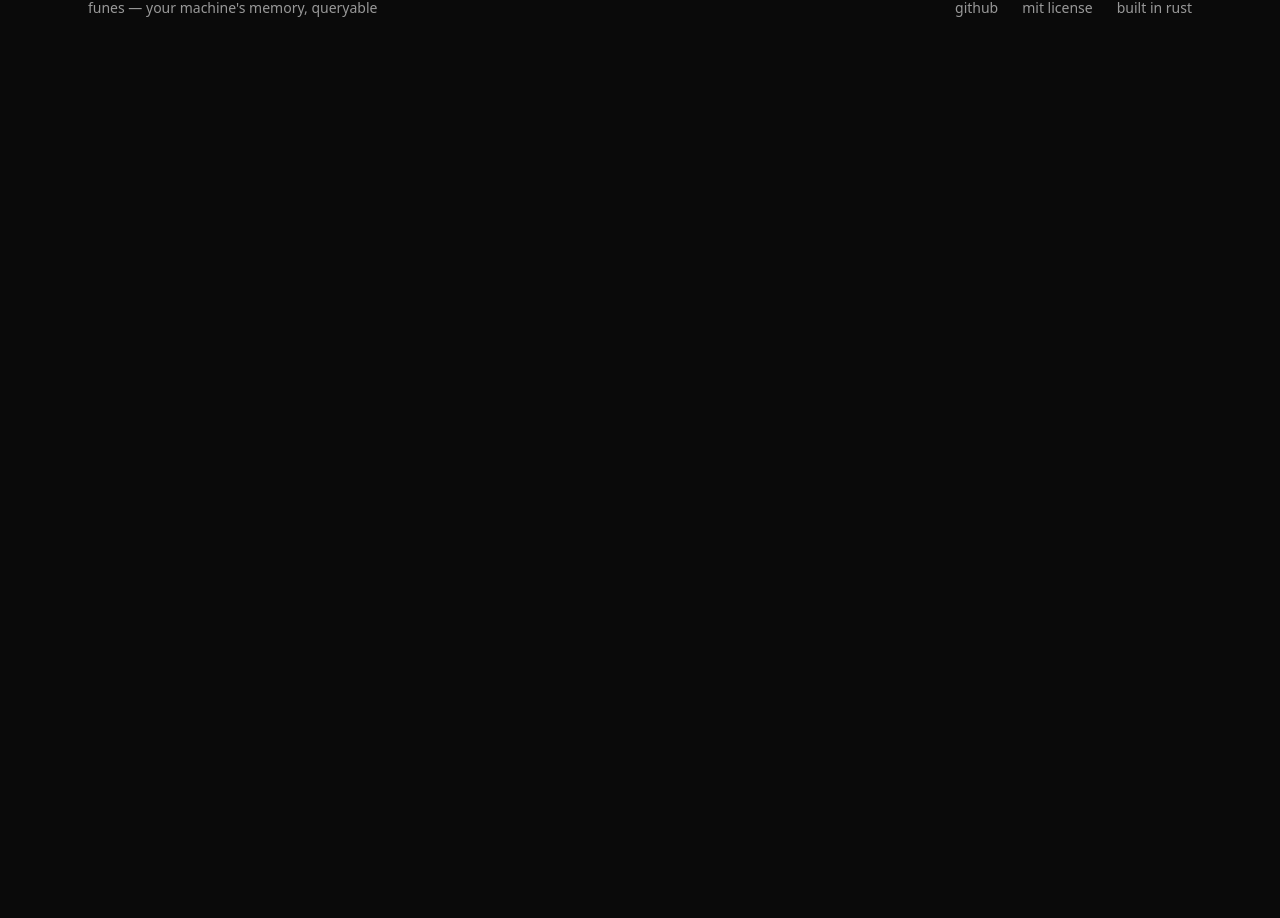
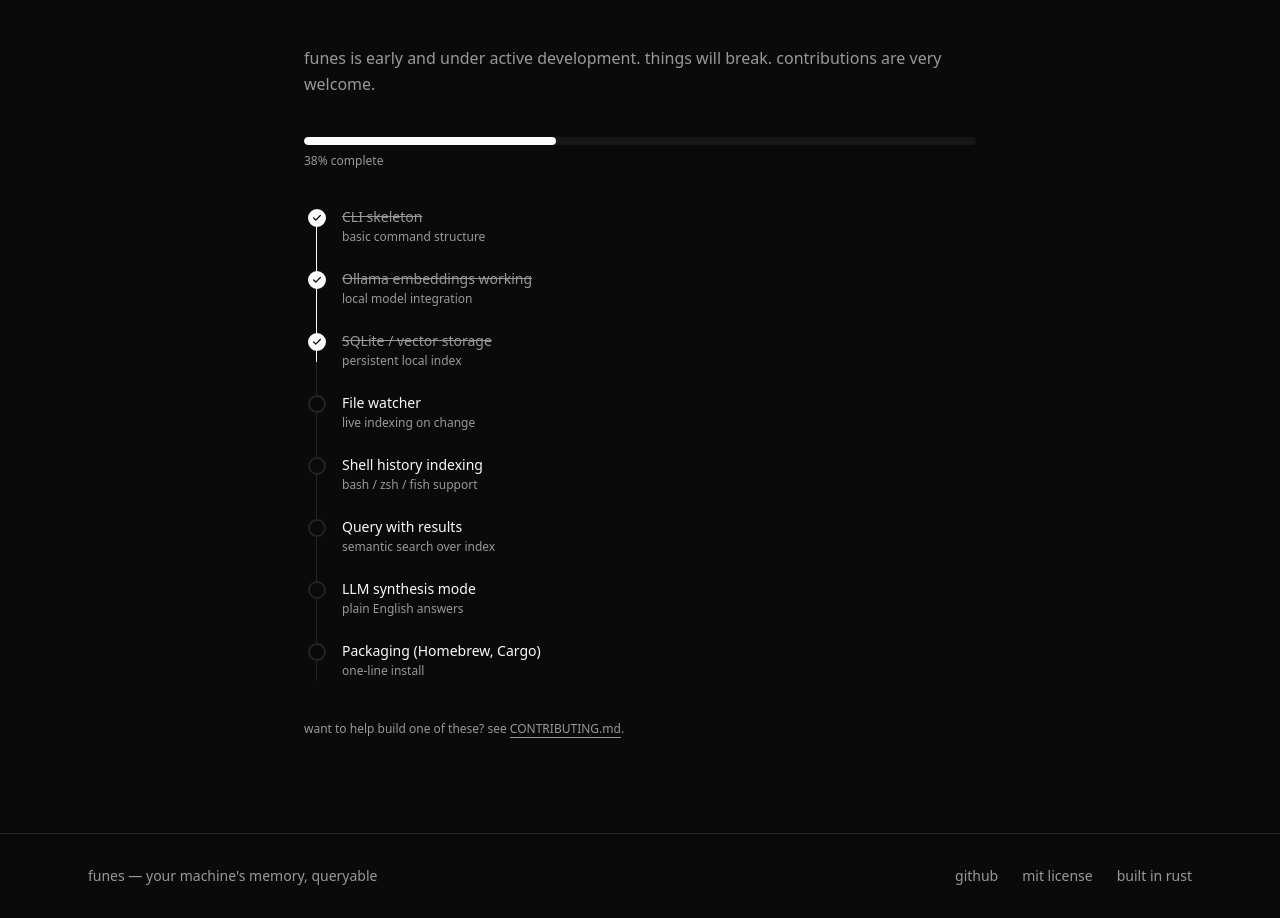
Before and after one commit to bhavv04/funes, a Next.js app in the folder web/: page / in a window 1280 px wide. Shown: the part 1617-2535 px from the top of the page. Before the commit the page ends 1667 px from the top, so only its background shows below. Built offline with nearby package versions, Linux system fonts and the light colour scheme.

Commit message:
feat: add roadmap section web

```diff
--- a/web/app/page.tsx
+++ b/web/app/page.tsx
@@ -3,6 +3,7 @@
 import Hero from "@/components/sections/hero";
 import Install from "@/components/sections/install";
 import HowItWorks from "@/components/sections/features";
+import Roadmap from "@/components/sections/roadmap";
 
 export default function Home() {
   return (
@@ -12,6 +13,7 @@
         <Hero />
         <HowItWorks />
         <Install />
+        <Roadmap />
       </div>
       <Footer />
     </main>
--- a/web/components/sections/install.tsx
+++ b/web/components/sections/install.tsx
@@ -15,10 +15,7 @@
   };
 
   return (
-    <section
-      id="install"
-      className="flex flex-col items-center justify-center px-6"
-    >
+    <section id="install" className="flex flex-col items-center justify-center px-6">
       <div className="w-full max-w-2xl mx-auto space-y-6">
         <p className="text-sm text-[hsl(var(--muted-foreground))]">
           — install
--- a/web/components/sections/roadmap.tsx
+++ b/web/components/sections/roadmap.tsx
@@ -0,0 +1,131 @@
+"use client";
+
+import { Check } from "lucide-react";
+
+type RoadmapItem = {
+  label: string;
+  done: boolean;
+  detail?: string;
+};
+
+const ROADMAP: RoadmapItem[] = [
+  { label: "CLI skeleton", done: true, detail: "basic command structure" },
+  { label: "Ollama embeddings working", done: true, detail: "local model integration" },
+  { label: "SQLite / vector storage", done: true, detail: "persistent local index" },
+  { label: "File watcher", done: false, detail: "live indexing on change" },
+  { label: "Shell history indexing", done: false, detail: "bash / zsh / fish support" },
+  { label: "Query with results", done: false, detail: "semantic search over index" },
+  { label: "LLM synthesis mode", done: false, detail: "plain English answers" },
+  { label: "Packaging (Homebrew, Cargo)", done: false, detail: "one-line install" },
+];
+
+export default function Roadmap() {
+  const completedCount = ROADMAP.filter((item) => item.done).length;
+  const progress = (completedCount / ROADMAP.length) * 100;
+
+  return (
+    <section id="roadmap" className="px-6 pt-18">
+      <div className="w-full max-w-2xl mx-auto space-y-10">
+
+        {/* Header */}
+        <div className="space-y-2">
+          <p className="text-sm text-[hsl(var(--muted-foreground))]">
+            — roadmap
+          </p>
+          <div className="flex items-baseline justify-between">
+            <h2 className="text-3xl font-bold tracking-tight">status</h2>
+            <span className="text-sm text-[hsl(var(--muted-foreground))]">
+              {completedCount}/{ROADMAP.length} done
+            </span>
+          </div>
+        </div>
+
+        <p className="text-[hsl(var(--muted-foreground))] leading-relaxed">
+          funes is early and under active development. things will break.
+          contributions are very welcome.
+        </p>
+
+        {/* Progress bar */}
+        <div className="space-y-2">
+          <div className="h-2 w-full rounded-full bg-[hsl(var(--muted))] overflow-hidden">
+            <div
+              className="h-full rounded-full bg-[hsl(var(--foreground))] transition-all duration-700 ease-out"
+              style={{ width: `${progress}%` }}
+            />
+          </div>
+          <p className="text-xs text-[hsl(var(--muted-foreground))]">
+            {Math.round(progress)}% complete
+          </p>
+        </div>
+
+        {/* Timeline */}
+        <div className="relative pl-1">
+          {/* connecting line */}
+          <div className="absolute left-3 top-2 bottom-0 w-px bg-[hsl(var(--border))]" />
+          {/* filled portion of the line, up to last completed item */}
+          <div
+            className="absolute left-3 top-4 w-px bg-[hsl(var(--foreground))] transition-all duration-700 ease-out"
+            style={{
+              height:
+                completedCount === 0
+                  ? "0%"
+                  : `calc(${((completedCount - 1) / (ROADMAP.length - 1)) * 100}% + 2px)`,
+            }}
+          />
+
+          <div className="space-y-6">
+            {ROADMAP.map((item) => (
+              <div key={item.label} className="relative flex gap-4 pl-0">
+                <span
+                  className={`relative z-10 flex h-[18px] w-[18px] shrink-0 items-center justify-center rounded-full border-2 transition-colors ${
+                    item.done
+                      ? "bg-[hsl(var(--foreground))] border-[hsl(var(--foreground))]"
+                      : "bg-[hsl(var(--background))] border-[hsl(var(--border))]"
+                  }`}
+                >
+                  {item.done && (
+                    <Check
+                      size={10}
+                      strokeWidth={3}
+                      className="text-[hsl(var(--background))]"
+                    />
+                  )}
+                </span>
+
+                <div className="flex-1 -translate-y-0.5">
+                  <p
+                    className={`text-sm ${
+                      item.done
+                        ? "text-[hsl(var(--muted-foreground))] line-through decoration-[hsl(var(--muted-foreground))]"
+                        : "text-[hsl(var(--foreground))]"
+                    }`}
+                  >
+                    {item.label}
+                  </p>
+                  {item.detail && (
+                    <p className="text-xs text-[hsl(var(--muted-foreground))] mt-0.5">
+                      {item.detail}
+                    </p>
+                  )}
+                </div>
+              </div>
+            ))}
+          </div>
+        </div>
+
+        <p className="text-xs text-[hsl(var(--muted-foreground))]">
+          want to help build one of these? see{" "}
+          <a
+            href="https://github.com/bhavv04/funes/blob/main/CONTRIBUTING.md"
+            target="_blank"
+            rel="noopener noreferrer"
+            className="underline underline-offset-4 hover:text-[hsl(var(--foreground))] transition-colors"
+          >
+            CONTRIBUTING.md
+          </a>
+          .
+        </p>
+      </div>
+    </section>
+  );
+}
```
